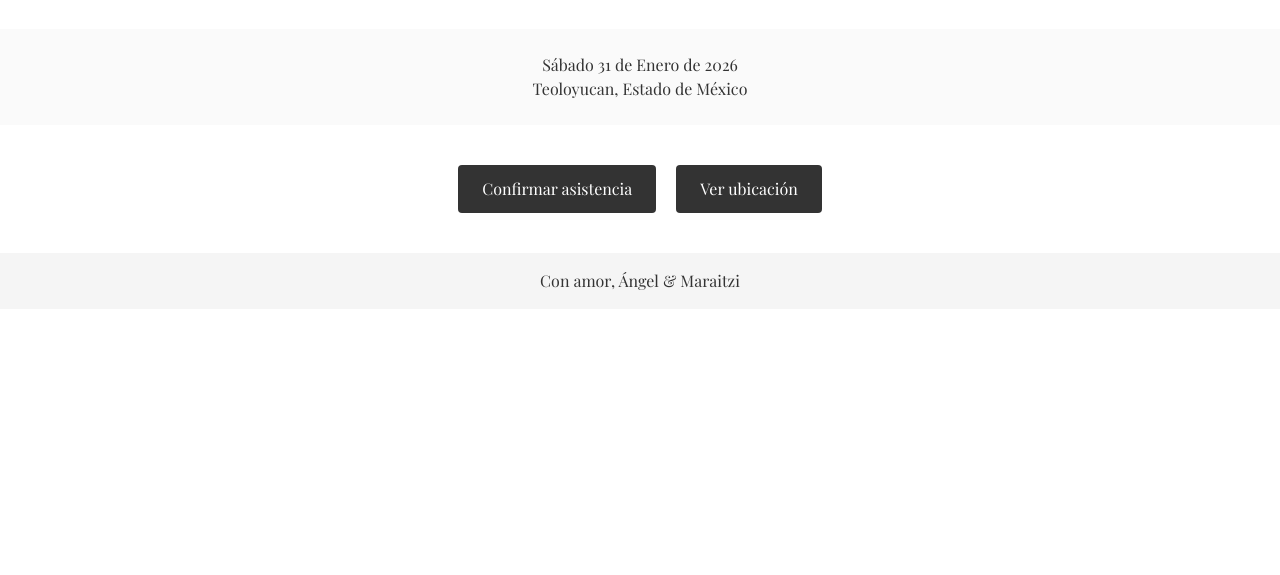
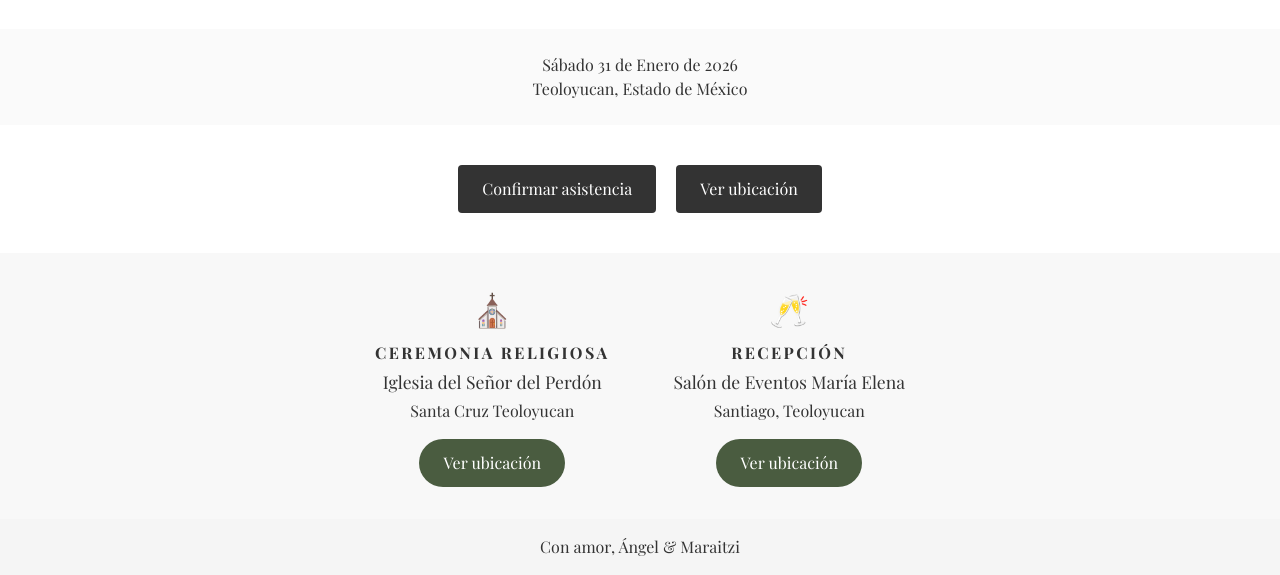
Before and after one commit to angelhdezv/wedding-mara-angel, a plain HTML site: page index.html in a window 1280 px wide. Shown: the part 677-1252 px from the top of the page. Before the commit the page ends 986 px from the top, so only its background shows below. Drawn offline with nearby package versions, Linux system fonts and the light colour scheme.

Commit message:
Add ceremony and reception location sections

```diff
--- a/index.html
+++ b/index.html
@@ -49,6 +49,23 @@
             <a class="btn confirm" href="https://wa.me/?text=Hola,%20quiero%20confirmar%20mi%20asistencia%20a%20la%20boda%20de%20Maraitzi%20%26%20Ángel." target="_blank" rel="noopener">Confirmar asistencia</a>
             <a class="btn location" href="https://maps.app.goo.gl/SNW63uAK4NkWnWxu5" target="_blank" rel="noopener">Ver ubicación</a>
         </section>
+
+        <section class="locations">
+            <div class="location-block">
+                <div class="icon">⛪️</div>
+                <h3 class="location-title">CEREMONIA RELIGIOSA</h3>
+                <p class="location-subtitle">Iglesia del Señor del Perdón</p>
+                <p class="location-address">Santa Cruz Teoloyucan</p>
+                <a class="btn-pill" href="https://maps.app.goo.gl/1suh9LqxnP5BCGt69" target="_blank" rel="noopener">Ver ubicación</a>
+            </div>
+            <div class="location-block">
+                <div class="icon">🥂</div>
+                <h3 class="location-title">RECEPCIÓN</h3>
+                <p class="location-subtitle">Salón de Eventos María Elena</p>
+                <p class="location-address">Santiago, Teoloyucan</p>
+                <a class="btn-pill" href="https://maps.app.goo.gl/UYbRKTfQYB2WSXby8" target="_blank" rel="noopener">Ver ubicación</a>
+            </div>
+        </section>
     </main>
 
     <footer class="footer">
--- a/style.css
+++ b/style.css
@@ -113,6 +113,46 @@ body {
     background-color: #f5f5f5;
 }
 
+/* Location sections */
+.locations {
+    background-color: #f8f8f8;
+    text-align: center;
+    padding: 2rem 1rem;
+}
+
+.location-block {
+    margin-bottom: 2rem;
+}
+
+.icon {
+    font-size: 2rem;
+    margin-bottom: 0.5rem;
+}
+
+.location-title {
+    font-size: 1rem;
+    letter-spacing: 0.15em;
+    margin-bottom: 0.25rem;
+}
+
+.location-subtitle {
+    font-size: 1.1rem;
+    margin-bottom: 0.25rem;
+}
+
+.location-address {
+    margin-bottom: 1rem;
+}
+
+.btn-pill {
+    display: inline-block;
+    padding: 0.75rem 1.5rem;
+    background-color: #4a5c40;
+    color: #fff;
+    text-decoration: none;
+    border-radius: 999px;
+}
+
 @media (min-width: 600px) {
     .header h1 {
         font-size: 2rem;
@@ -133,4 +173,14 @@ body {
     .time-box span {
         font-size: 2rem;
     }
+
+    .locations {
+        display: flex;
+        justify-content: center;
+        gap: 4rem;
+    }
+
+    .location-block {
+        margin-bottom: 0;
+    }
 }
```
